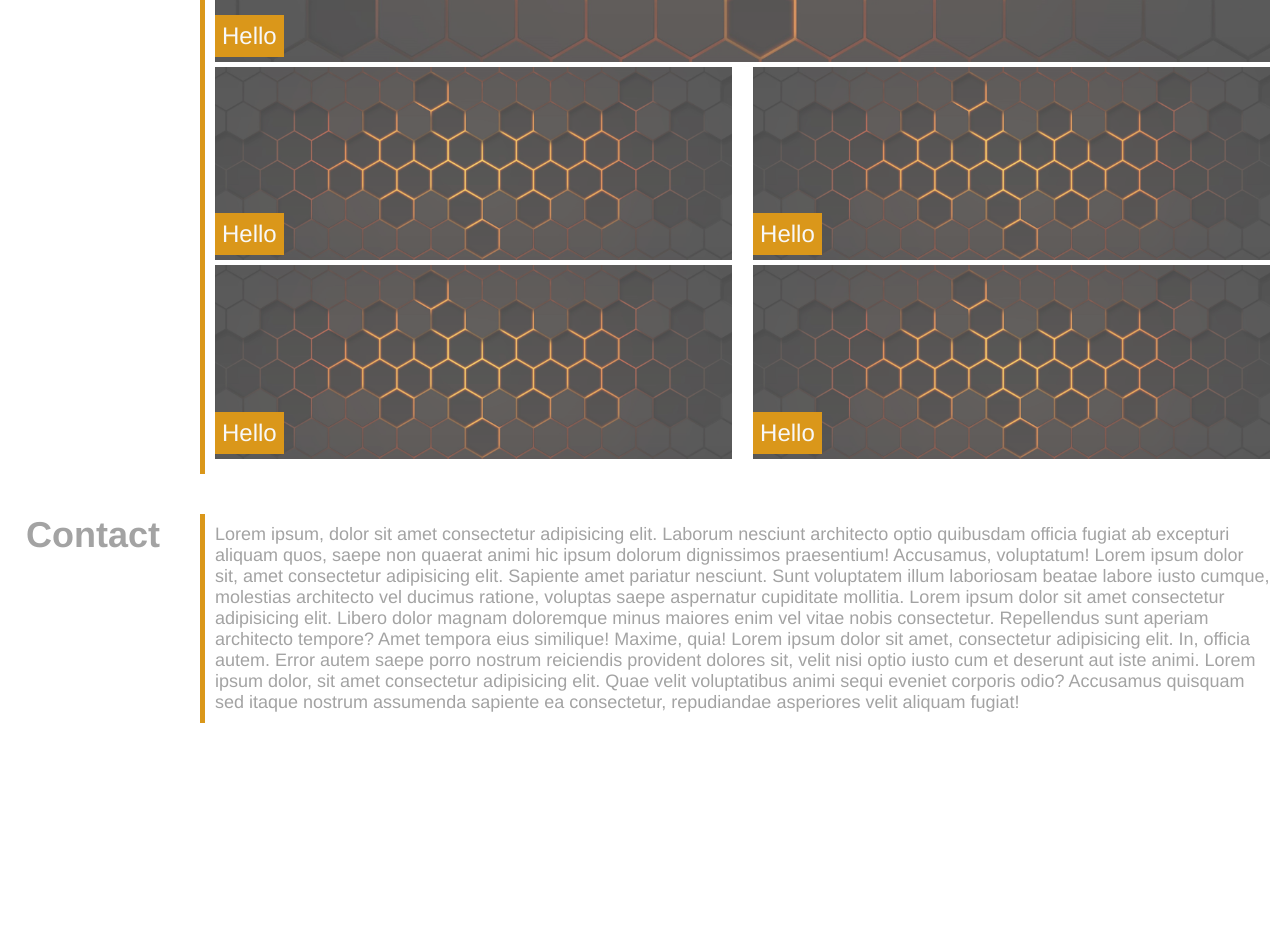
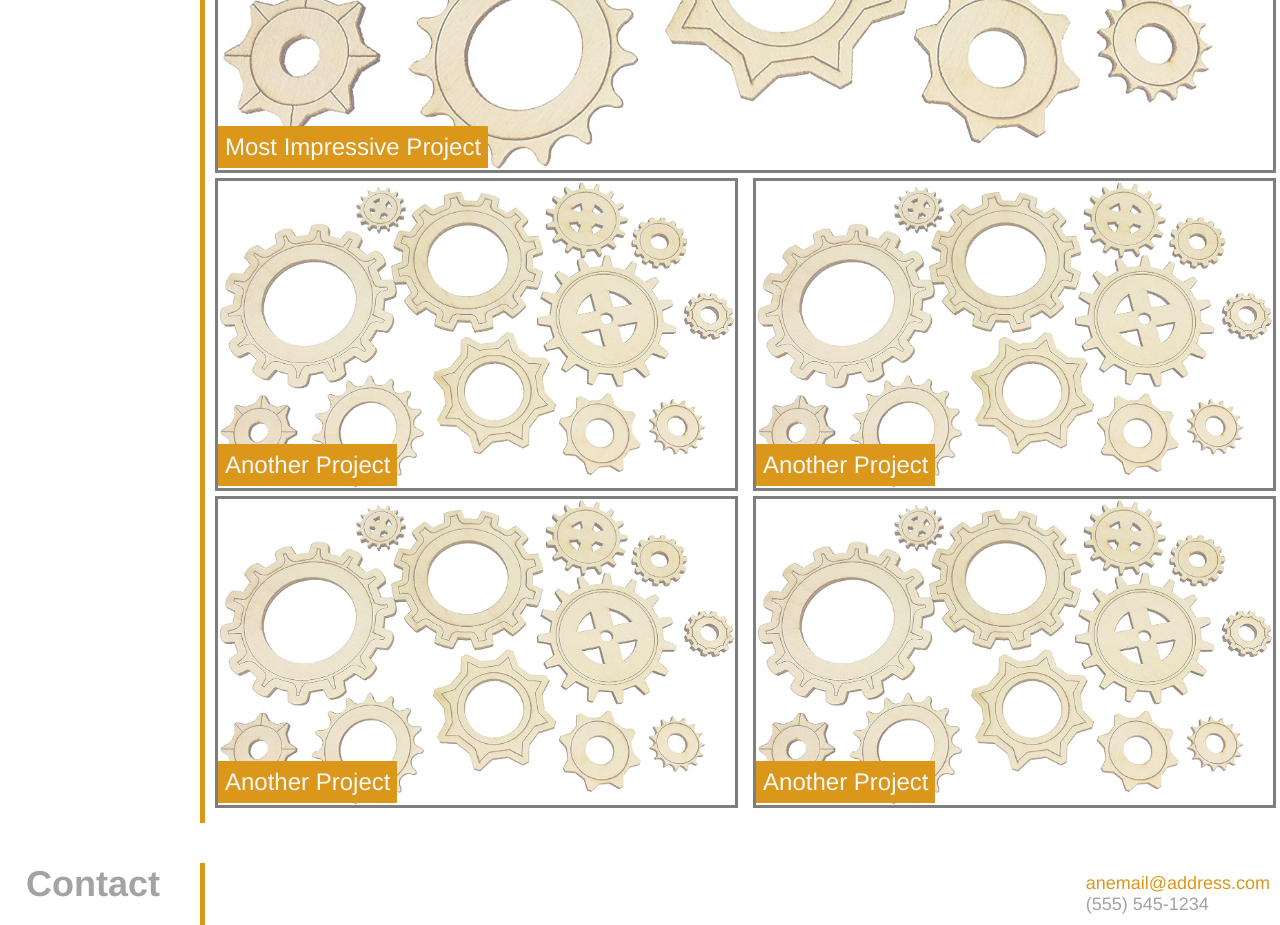
Before and after one commit to cactido/portfolio, a plain HTML site: page index.html in a window 1280 px wide. Shown: the part 920-1845 px from the top of the page. Before the commit the page ends 1643 px from the top, so only its background shows below. Drawn offline with Linux system fonts and the light colour scheme.

Commit message:
styling, images

```diff
--- a/assets/style.css
+++ b/assets/style.css
@@ -106,6 +106,11 @@ header nav span {
     justify-content: left;
     align-items: center;
 }
+
+.section-content a {
+    text-decoration: none;
+    color: rgb(218, 151, 26);
+}
 /* work project styling begins */
 .work-project {
     justify-content: space-between;
@@ -114,9 +119,10 @@ header nav span {
 }
 
 .work-project img {
-    opacity: .7;
+    opacity: .5;
     max-width: 100%;
     height: auto;
+    border: 3px solid black;
 }
 
 .work-project img:hover {
@@ -144,7 +150,7 @@ header nav span {
     font-size: 24px;
     position: absolute;
     bottom: 10px;
-    left: 0;
+    left: 3px;
 }
 
 /* change work projects to single column for smaller screens */
--- a/index.html
+++ b/index.html
@@ -9,7 +9,7 @@
 
 <body>
 <div class="wrapper">
-
+<!-- header and navigation begin -->
 <header>
     <div>
         <h1><a href="./index.html">Travis Russell</a></h1>
@@ -22,27 +22,24 @@
         <span><a href="#resume">Resume</a></span>
     </nav>
 </header>
-
+<!-- hero begins -->
 <section class="hero">
     <div class="hero-text">
-        Flarp
+        Super neat online porfolio!
     </div>
 </section>
-
+<!-- main content body begins -->
 <section class="content" id="about">
     <div class="section-title">
         About Me
     </div>
 
     <div class="section-content">
-        Lorem ipsum, dolor sit amet consectetur adipisicing elit. Laborum nesciunt architecto optio quibusdam officia fugiat ab excepturi aliquam quos, saepe non quaerat animi hic ipsum dolorum dignissimos praesentium! Accusamus, voluptatum!
-        Lorem ipsum dolor sit, amet consectetur adipisicing elit. Sapiente amet pariatur nesciunt. Sunt voluptatem illum laboriosam beatae labore iusto cumque, molestias architecto vel ducimus ratione, voluptas saepe aspernatur cupiditate mollitia.
-        Lorem ipsum dolor sit amet consectetur adipisicing elit. Libero dolor magnam doloremque minus maiores enim vel vitae nobis consectetur. Repellendus sunt aperiam architecto tempore? Amet tempora eius similique! Maxime, quia!
-        Lorem ipsum dolor sit amet, consectetur adipisicing elit. In, officia autem. Error autem saepe porro nostrum reiciendis provident dolores sit, velit nisi optio iusto cum et deserunt aut iste animi.
-        Lorem ipsum dolor, sit amet consectetur adipisicing elit. Quae velit voluptatibus animi sequi eveniet corporis odio? Accusamus quisquam sed itaque nostrum assumenda sapiente ea consectetur, repudiandae asperiores velit aliquam fugiat!
+        Information on who I am and what I've achieved goes here, but since
+        this is public, I'm not comfortable putting this in, so here's some
+        lorem text: Lorem ipsum dolor sit amet consectetur adipisicing elit. Sint voluptatum illum, maiores nesciunt rem excepturi repellendus vitae laborum harum ut accusamus, perspiciatis quis libero voluptatem nemo facilis ad commodi rerum.
     </div>
 </section>
-
 <section class="content" id="work">
     <div class="section-title">
         Work
@@ -50,33 +47,33 @@
 
     <div class="section-content">
         <div class="work-project main-project">
-            <img src="assets/2754781.jpg">
+            <img src="assets/gears.jpg">
 
-            <span>Hello</span>
+            <span>Most Impressive Project</span>
         </div>
 
         <div class="work-project left-column">
-            <img src="assets/2754781.jpg">
+            <img src="assets/gears.jpg">
 
-            <span>Hello</span>
+            <span>Another Project</span>
         </div>
 
         <div class="work-project right-column">
-            <img src="assets/2754781.jpg">
+            <img src="assets/gears.jpg">
 
-            <span>Hello</span>
+            <span>Another Project</span>
         </div>
 
         <div class="work-project left-column">
-            <img src="assets/2754781.jpg">
+            <img src="assets/gears.jpg">
 
-            <span>Hello</span>
+            <span>Another Project</span>
         </div>
 
         <div class="work-project right-column">
-            <img src="assets/2754781.jpg">
+            <img src="assets/gears.jpg">
 
-            <span>Hello</span>
+            <span>Another Project</span>
         </div>
     </div>
 </section>
@@ -87,11 +84,9 @@
     </div>
 
     <div class="section-content">
-        Lorem ipsum, dolor sit amet consectetur adipisicing elit. Laborum nesciunt architecto optio quibusdam officia fugiat ab excepturi aliquam quos, saepe non quaerat animi hic ipsum dolorum dignissimos praesentium! Accusamus, voluptatum!
-        Lorem ipsum dolor sit, amet consectetur adipisicing elit. Sapiente amet pariatur nesciunt. Sunt voluptatem illum laboriosam beatae labore iusto cumque, molestias architecto vel ducimus ratione, voluptas saepe aspernatur cupiditate mollitia.
-        Lorem ipsum dolor sit amet consectetur adipisicing elit. Libero dolor magnam doloremque minus maiores enim vel vitae nobis consectetur. Repellendus sunt aperiam architecto tempore? Amet tempora eius similique! Maxime, quia!
-        Lorem ipsum dolor sit amet, consectetur adipisicing elit. In, officia autem. Error autem saepe porro nostrum reiciendis provident dolores sit, velit nisi optio iusto cum et deserunt aut iste animi.
-        Lorem ipsum dolor, sit amet consectetur adipisicing elit. Quae velit voluptatibus animi sequi eveniet corporis odio? Accusamus quisquam sed itaque nostrum assumenda sapiente ea consectetur, repudiandae asperiores velit aliquam fugiat!
+        <a href = "mailto:anemail@address.com">anemail@address.com</a>
+        <br />
+        (555) 545-1234
     </div>
 </section>
 
```
Also changed, not shown: assets/gears.jpg (added).
